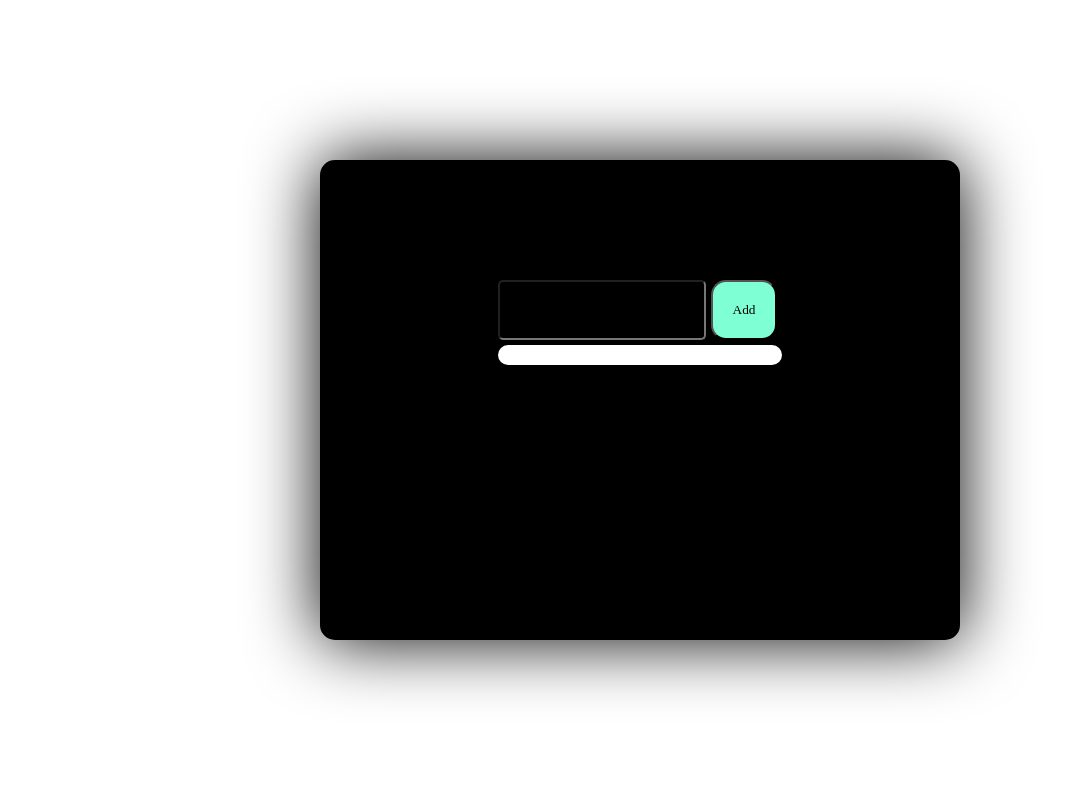
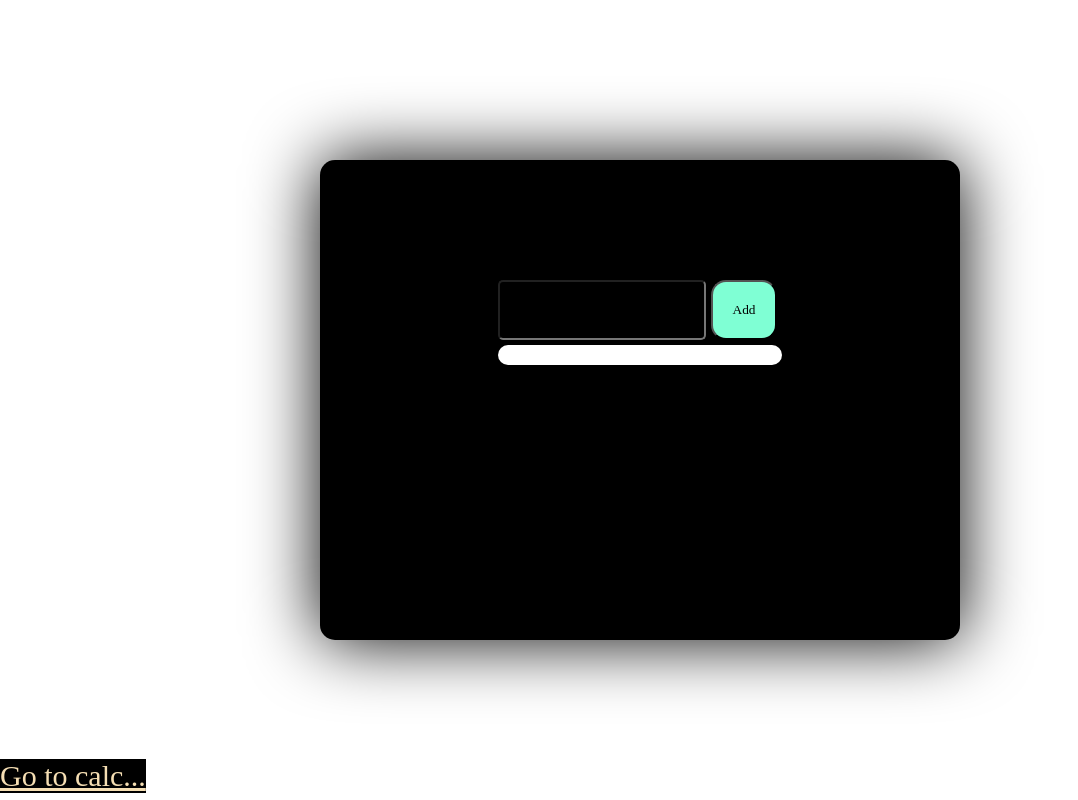
Before and after one commit to 2723vimal/todolistbyveer, a plain HTML site: page index.html in a window 1280 px wide. Shown: the whole page, without its empty margins (0-1078 px from the left). Drawn offline with Linux system fonts and the light colour scheme.

Commit message:
Update index.html

```diff
--- a/index.html
+++ b/index.html
@@ -148,5 +148,6 @@
 
 
     </script>
+       <a href="calc.html" style="position: absolute;">Go to calc...</a>
   </body>
 </html>
```
